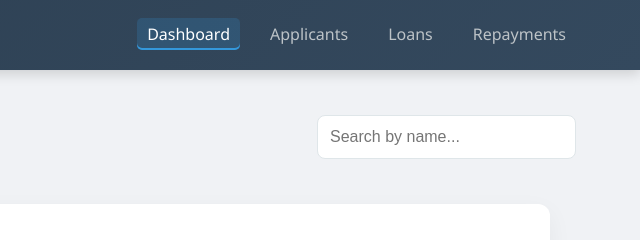
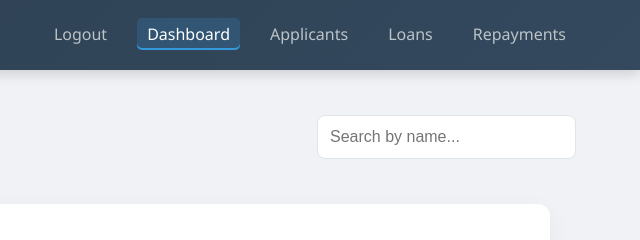
Before and after one commit to cosmas255757/loan, a website: page views/applicants.html in a window 1280 px wide. Shown: the top 240 px of the page, 640-1280 px from the left. Drawn offline with Linux system fonts and the light colour scheme; no server answers; sample sign-in values are in the browser's storage.

Commit message:
add logout button

```diff
--- a/views/applicants.html
+++ b/views/applicants.html
@@ -12,6 +12,7 @@
         <div class="nav-container">
             <span class="brand">💰 LoanSystem</span>
             <ul class="nav-links">
+                <li><a href="#" onclick="logout()">Logout</a></li>
                 <li><a href="stats.html" class="active">Dashboard</a></li>
                 <li><a href="applicants.html">Applicants</a></li>
                 <li><a href="loans.html">Loans</a></li>
@@ -94,5 +95,11 @@
         </main>
     </div>
     <script src="js/applicants.js"></script>
+    <script>
+function logout() {
+    localStorage.removeItem('token'); // Clear the session
+    window.location.href = '/login';   // Go back to login
+}
+</script>
 </body>
 </html>
```
Also changed, not shown: views/loans.html (+7 -0 lines), views/repayments.html (+7 -0 lines), views/stats.html (+7 -0 lines).
